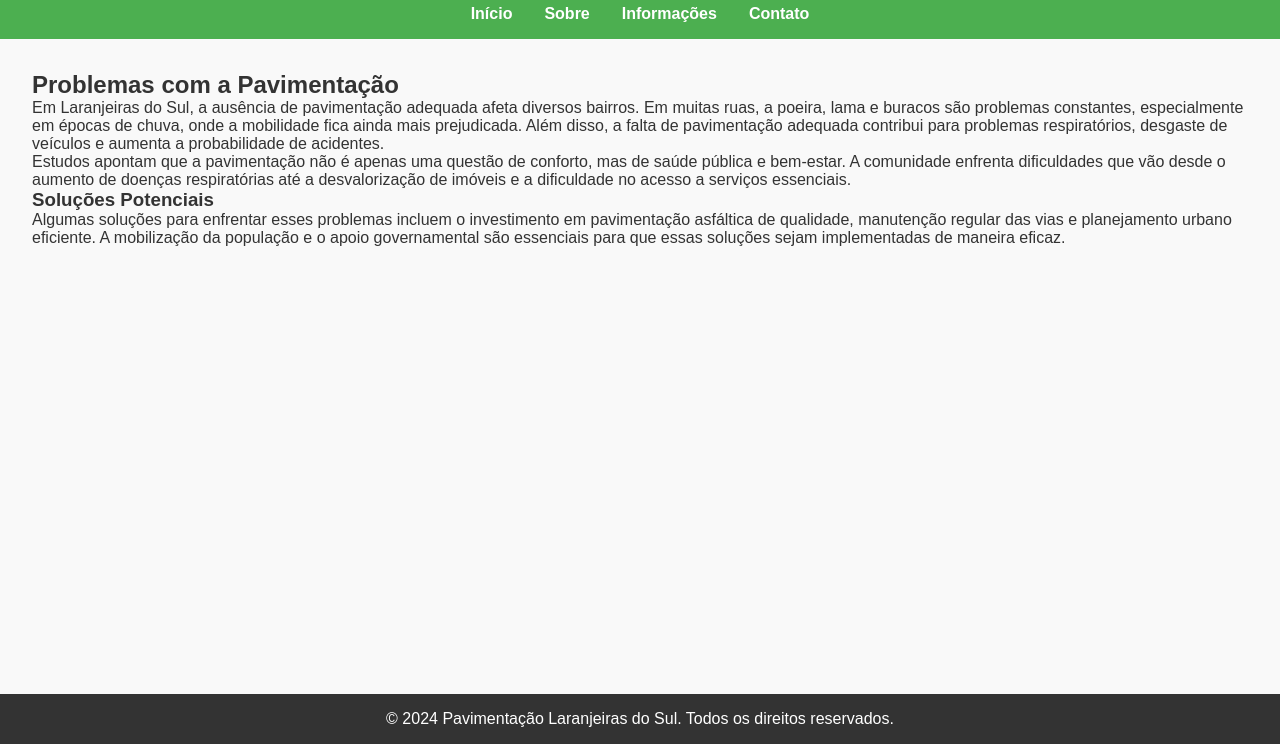
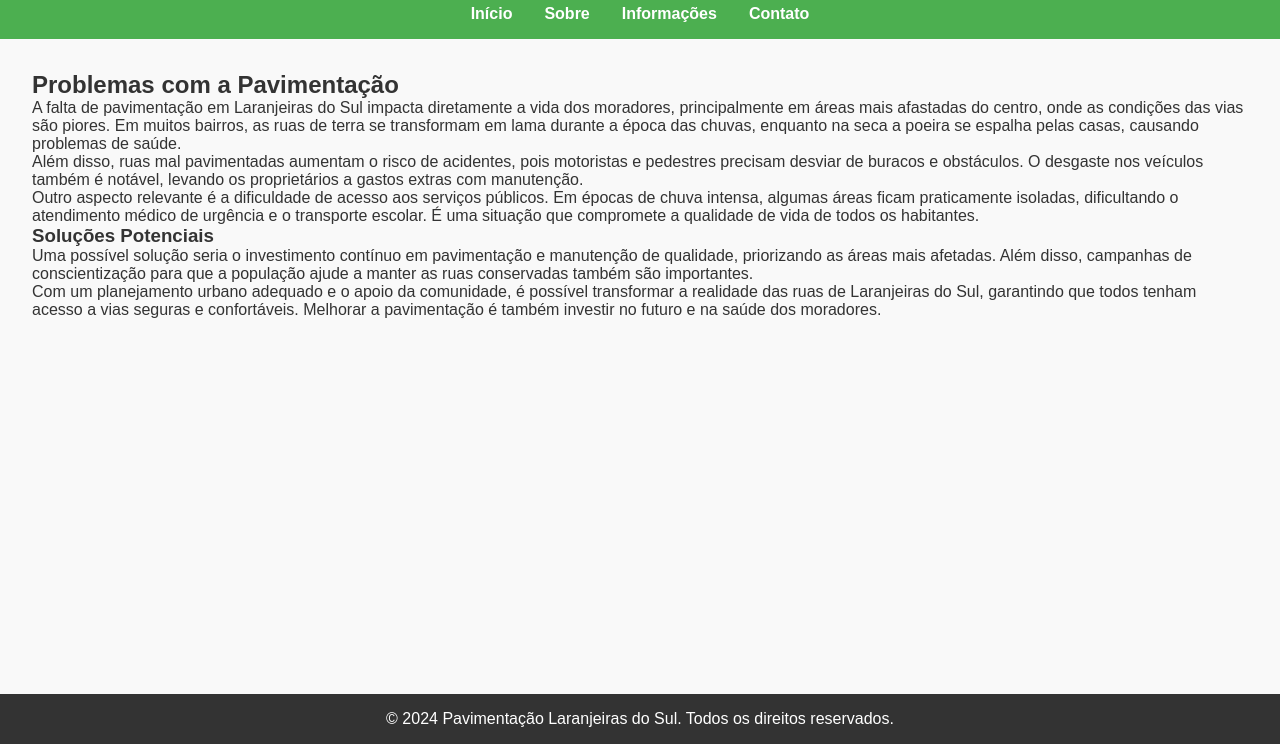
Before and after one commit to VitorGalera/Prova_Pavimenta-o, a plain HTML site: page Pages/informacoes.html in a window 1280 px wide. Shown: the part 56-800 px from the top of the page. Drawn offline with Linux system fonts and the light colour scheme.

Commit message:
Update informacoes.html

```diff
--- a/Pages/informacoes.html
+++ b/Pages/informacoes.html
@@ -21,10 +21,12 @@
   <main>
     <section>
       <h2>Problemas com a Pavimentação</h2>
-      <p>Em Laranjeiras do Sul, a ausência de pavimentação adequada afeta diversos bairros. Em muitas ruas, a poeira, lama e buracos são problemas constantes, especialmente em épocas de chuva, onde a mobilidade fica ainda mais prejudicada. Além disso, a falta de pavimentação adequada contribui para problemas respiratórios, desgaste de veículos e aumenta a probabilidade de acidentes.</p>
-      <p>Estudos apontam que a pavimentação não é apenas uma questão de conforto, mas de saúde pública e bem-estar. A comunidade enfrenta dificuldades que vão desde o aumento de doenças respiratórias até a desvalorização de imóveis e a dificuldade no acesso a serviços essenciais.</p>
+      <p>A falta de pavimentação em Laranjeiras do Sul impacta diretamente a vida dos moradores, principalmente em áreas mais afastadas do centro, onde as condições das vias são piores. Em muitos bairros, as ruas de terra se transformam em lama durante a época das chuvas, enquanto na seca a poeira se espalha pelas casas, causando problemas de saúde.</p>
+      <p>Além disso, ruas mal pavimentadas aumentam o risco de acidentes, pois motoristas e pedestres precisam desviar de buracos e obstáculos. O desgaste nos veículos também é notável, levando os proprietários a gastos extras com manutenção.</p>
+      <p>Outro aspecto relevante é a dificuldade de acesso aos serviços públicos. Em épocas de chuva intensa, algumas áreas ficam praticamente isoladas, dificultando o atendimento médico de urgência e o transporte escolar. É uma situação que compromete a qualidade de vida de todos os habitantes.</p>
       <h3>Soluções Potenciais</h3>
-      <p>Algumas soluções para enfrentar esses problemas incluem o investimento em pavimentação asfáltica de qualidade, manutenção regular das vias e planejamento urbano eficiente. A mobilização da população e o apoio governamental são essenciais para que essas soluções sejam implementadas de maneira eficaz.</p>
+      <p>Uma possível solução seria o investimento contínuo em pavimentação e manutenção de qualidade, priorizando as áreas mais afetadas. Além disso, campanhas de conscientização para que a população ajude a manter as ruas conservadas também são importantes.</p>
+      <p>Com um planejamento urbano adequado e o apoio da comunidade, é possível transformar a realidade das ruas de Laranjeiras do Sul, garantindo que todos tenham acesso a vias seguras e confortáveis. Melhorar a pavimentação é também investir no futuro e na saúde dos moradores.</p>
     </section>
   </main>
   <footer>
```
